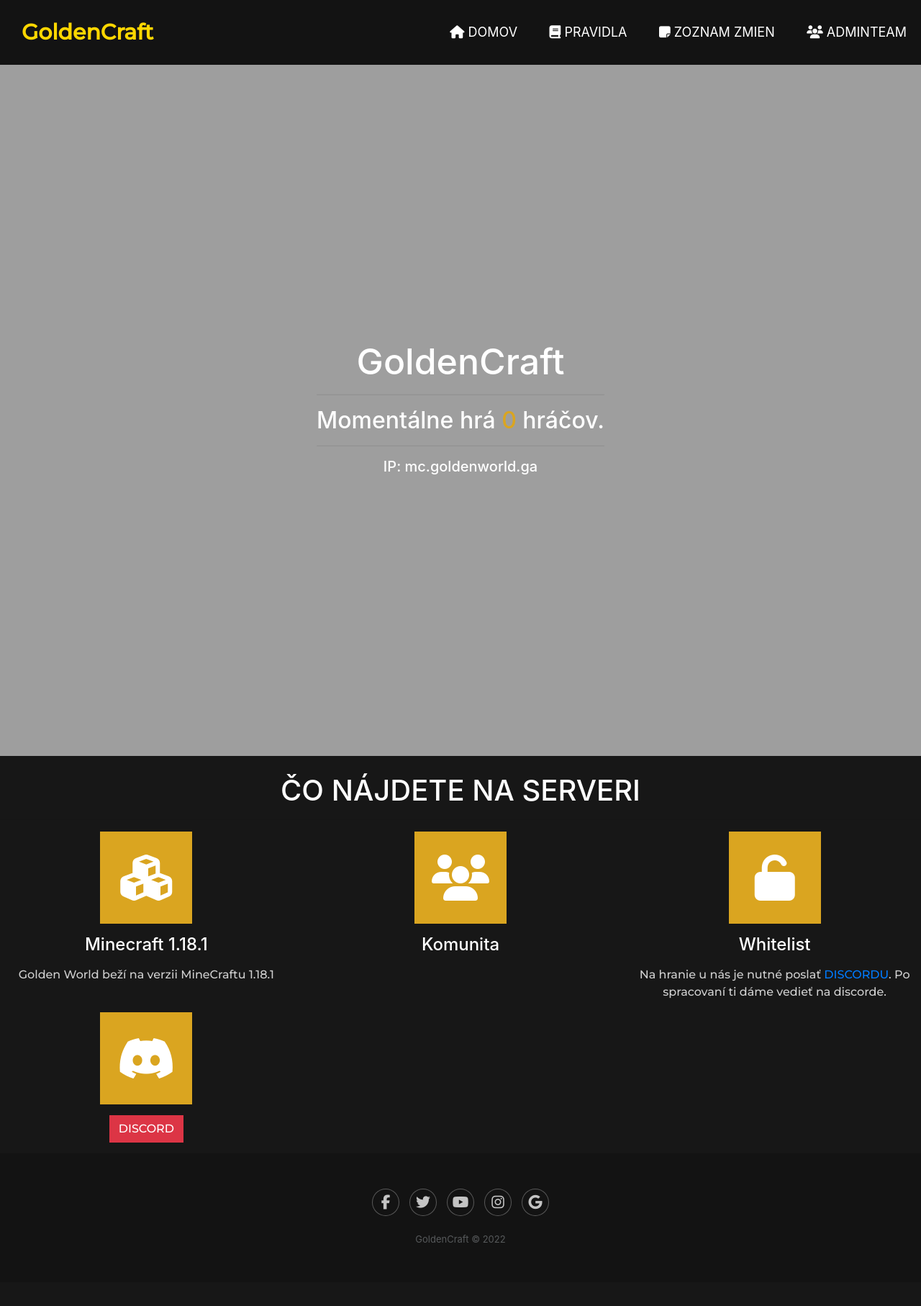
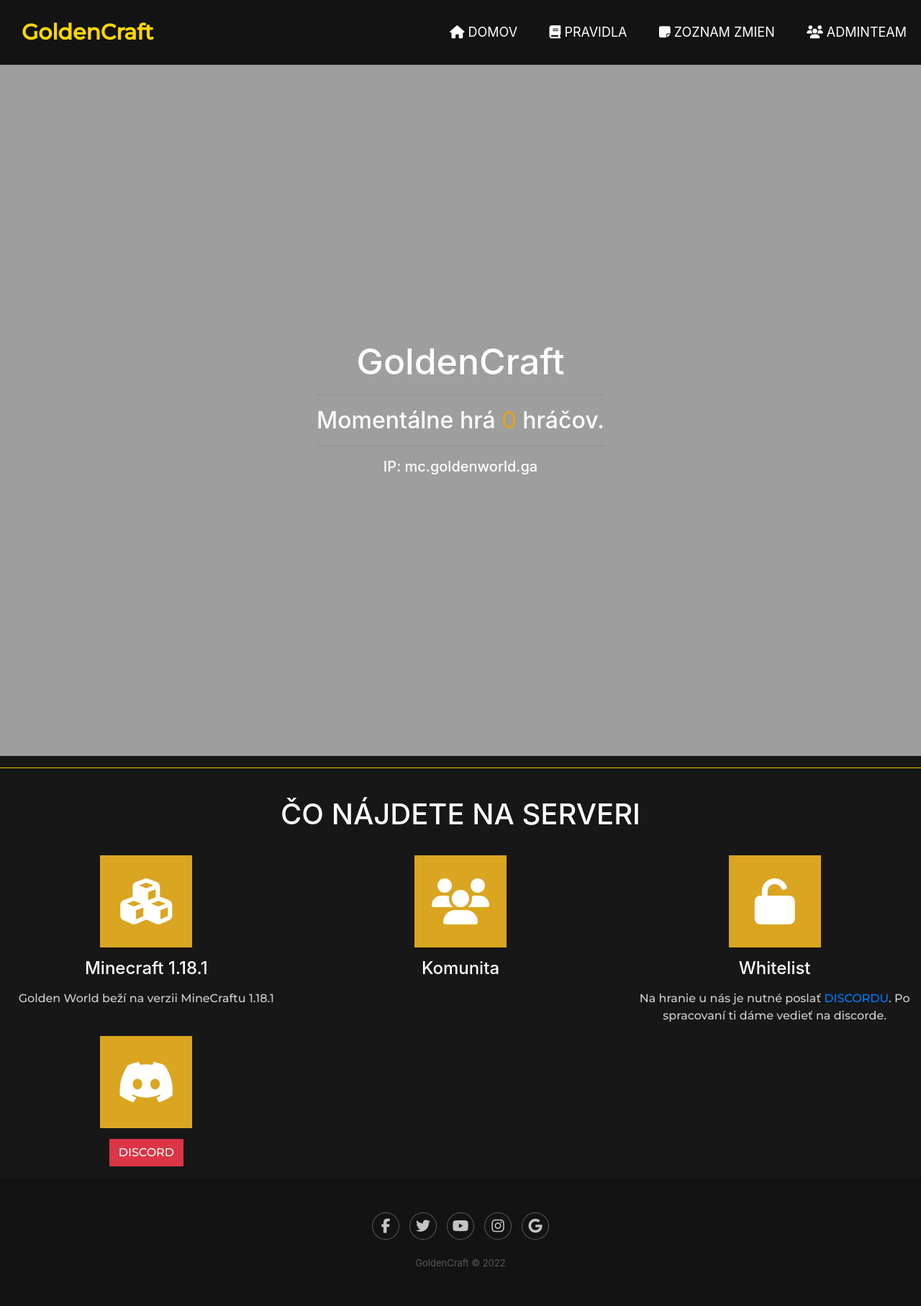
Before and after one commit to AnubisSVK-jpg/goldenworld, a Jekyll site: the page built from index.html, in a window 1280 px wide. Shown: the whole page at 72% size. Built offline with Jekyll 4.4.1, drawn with Linux system fonts in a browser that asks for light colours; nearby versions of some CDN libraries; before the commit the page ends 1781 px from its top, so only the background shows below that.

Commit message:
Update hlavicka.html

```diff
--- a/_includes/hlavicka.html
+++ b/_includes/hlavicka.html
@@ -23,4 +23,5 @@
       <h2 style="font-size: 20px;">IP: {{ site.ip_mcserver }}</h2>
     </div>
 </div>
+<hr style="background-color: gold;">
 <br>
```
